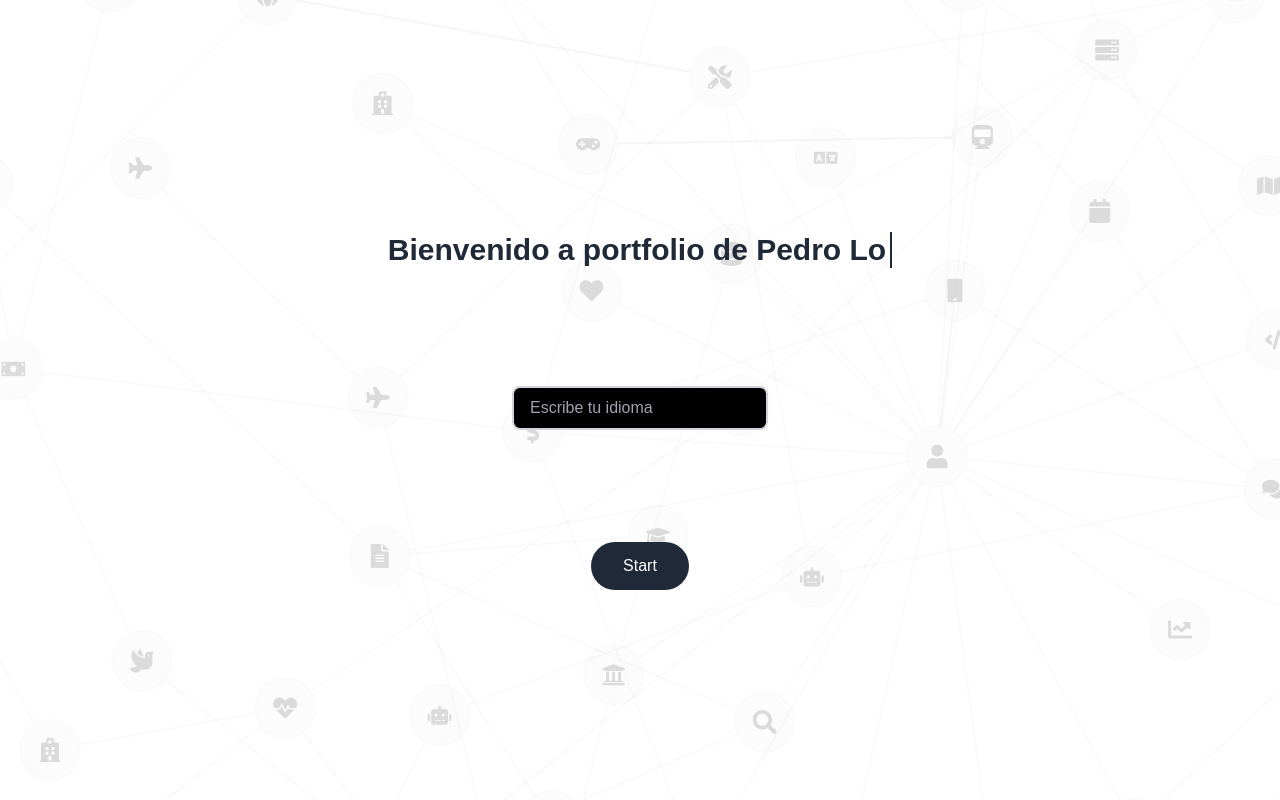
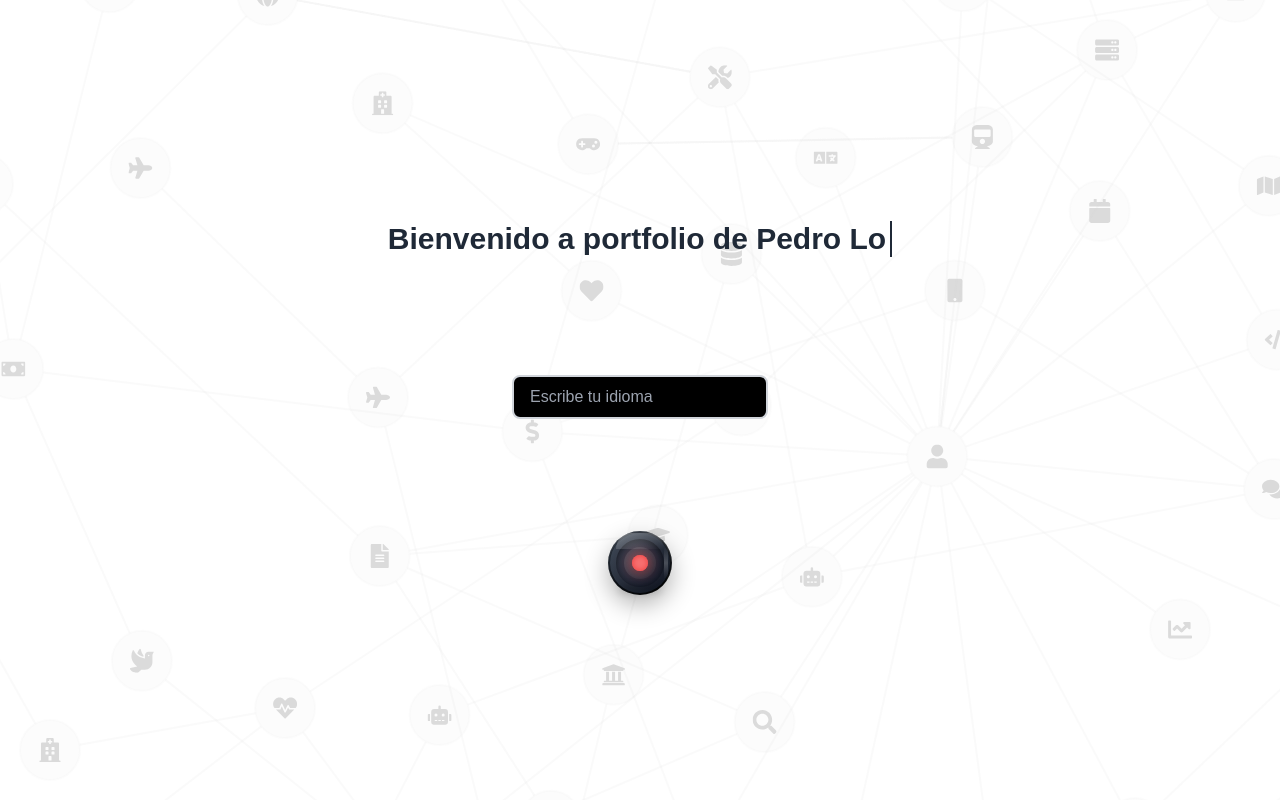
Before and after one commit to Protospi/ai-portfolio, a Next.js app: page / in a window 1280 px wide. Built offline with nearby package versions, Linux system fonts and the light colour scheme.

Commit message:
feat: network anime

```diff
--- a/components/intro-animation.tsx
+++ b/components/intro-animation.tsx
@@ -1,6 +1,6 @@
 'use client'
 
-import { motion } from 'framer-motion'
+import { motion, AnimatePresence } from 'framer-motion'
 import { useEffect, useState } from 'react'
 import ForceGraph from './force-graph'
 
@@ -32,6 +32,7 @@ export default function IntroAnimation({ onComplete }: { onComplete: () => void
   const [showElements, setShowElements] = useState(false)
   const [isTyping, setIsTyping] = useState(true)
   const [isDeletingMessage, setIsDeletingMessage] = useState(false)
+  const [isPulsing, setIsPulsing] = useState(true)
 
   useEffect(() => {
     let typingTimer: NodeJS.Timeout
@@ -69,6 +70,16 @@ export default function IntroAnimation({ onComplete }: { onComplete: () => void
 
     return () => clearTimeout(typingTimer)
   }, [typedMessage, currentMessageIndex, isTyping, isDeletingMessage, showElements])
+
+  useEffect(() => {
+    if (showElements) {
+      const pulseInterval = setInterval(() => {
+        setIsPulsing(prev => !prev);
+      }, 2000);
+
+      return () => clearInterval(pulseInterval);
+    }
+  }, [showElements]);
 
   const handleKeyDown = (e: React.KeyboardEvent<HTMLInputElement>) => {
     if (e.key === 'Enter') {
@@ -116,14 +127,51 @@ export default function IntroAnimation({ onComplete }: { onComplete: () => void
               />
             </motion.div>
 
-            {/* Start Button */}
+            {/* Start Button - Enhanced photorealistic button with pulsing effect */}
             <motion.button
               initial={{ opacity: 0, y: 20 }}
               animate={{ opacity: 1, y: 0 }}
               onClick={onComplete}
-              className="px-8 py-3 bg-gray-800 text-white rounded-full hover:bg-gray-700 transition-colors"
+              className="relative w-16 h-16 rounded-full bg-gradient-to-br from-gray-800 to-black shadow-lg hover:shadow-xl transition-all duration-300 group"
+              style={{
+                boxShadow: '0 10px 25px rgba(0,0,0,0.3), inset 0 2px 3px rgba(255,255,255,0.2), inset 0 -3px 6px rgba(0,0,0,0.4)'
+              }}
+              whileTap={{ scale: 0.95 }}
             >
-              Start
+              {/* Outer ring highlight */}
+              <div className="absolute inset-0.5 rounded-full bg-gradient-to-br from-gray-600 to-gray-900 opacity-80"></div>
+
+              {/* Inner circle with gradient */}
+              <div className="absolute inset-2 rounded-full bg-gradient-to-br from-gray-700 to-gray-900 flex items-center justify-center"
+                style={{
+                  boxShadow: 'inset 0 2px 6px rgba(0,0,0,0.6)'
+                }}>
+                {/* Center dot with pulsing effect */}
+                <div className="w-8 h-8 rounded-full bg-gradient-to-br from-gray-600 to-gray-800 flex items-center justify-center shadow-inner">
+                  <motion.div
+                    className="w-4 h-4 rounded-full"
+                    animate={{
+                      backgroundColor: isPulsing ? '#f87171' : '#ffffff',
+                      boxShadow: isPulsing
+                        ? '0 0 15px 2px rgba(239,68,68,0.7), 0 0 5px 1px rgba(239,68,68,0.9) inset'
+                        : '0 0 5px 1px rgba(255,255,255,0.7), 0 0 2px 1px rgba(255,255,255,0.9) inset'
+                    }}
+                    transition={{ duration: 1, ease: "easeInOut" }}
+                  ></motion.div>
+                </div>
+              </div>
+
+              {/* Highlight effect - top reflection */}
+              <div className="absolute top-0.5 left-2 right-2 h-1/4 bg-gradient-to-br from-white to-transparent opacity-30 rounded-t-full"></div>
+
+              {/* Side reflection */}
+              <div className="absolute top-1/4 bottom-1/4 right-1 w-1 bg-gradient-to-t from-transparent via-white to-transparent opacity-20 rounded-full"></div>
+
+              {/* Bottom shadow */}
+              <div className="absolute bottom-1 left-3 right-3 h-1 bg-black opacity-30 rounded-full blur-sm"></div>
+
+              {/* Hover effect - subtle glow */}
+              <div className="absolute inset-0 rounded-full opacity-0 group-hover:opacity-40 bg-red-500 blur-md transition-opacity duration-300"></div>
             </motion.button>
           </>
         )}
```
